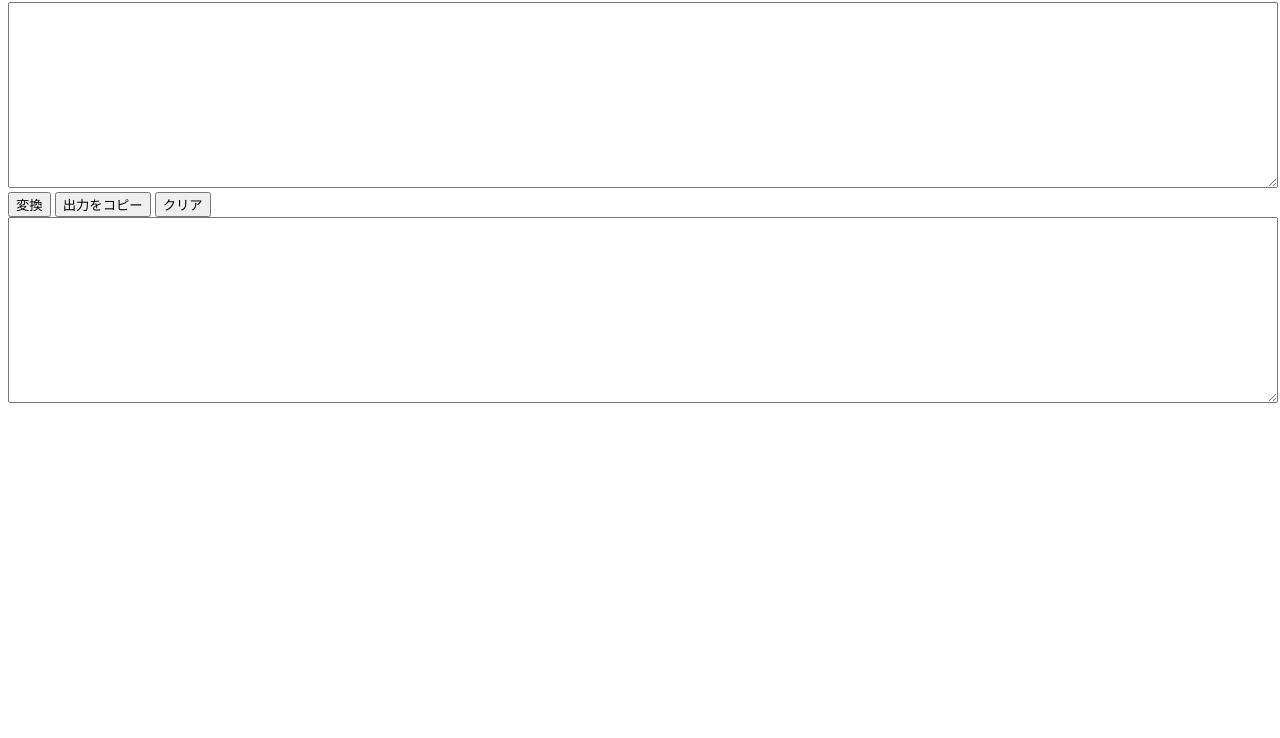
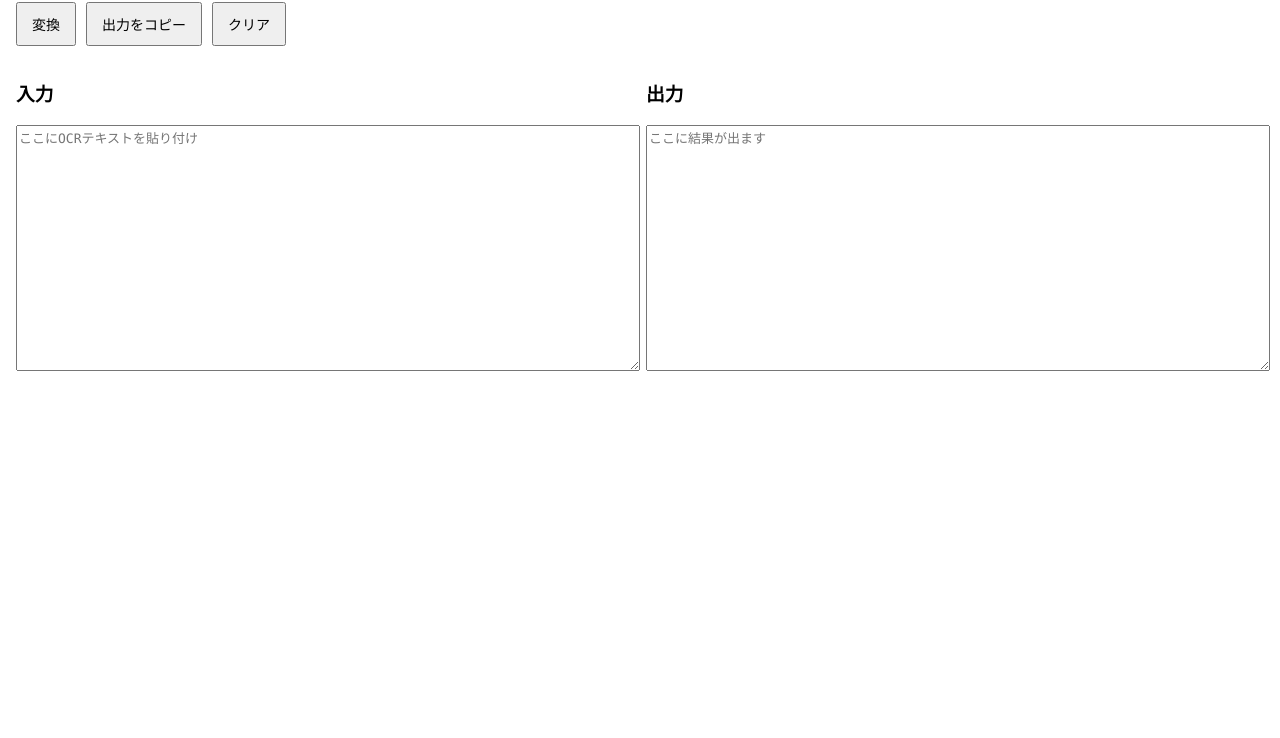
Before and after one commit to yearman/Hogen_DB_working, a plain HTML site: page Nihon_no_kotoba.html in a window 1280 px wide. Shown: the part 62-800 px from the top of the page. Drawn offline with Linux system fonts and the light colour scheme.

Commit message:
Update Nihon_no_kotoba.html

```diff
--- a/Nihon_no_kotoba.html
+++ b/Nihon_no_kotoba.html
@@ -1,22 +1,37 @@
 <!DOCTYPE html>
 <html lang="ja">
+  <head>
 <meta charset="utf-8">
 <title>「日本のことば」シリーズ作業用</title>
-
+  <style>
+    body { font-family: system-ui, -apple-system, "Hiragino Kaku Gothic ProN", "Yu Gothic", sans-serif; margin: 16px; }
+    textarea { width: 100%; min-height: 240px; font-family: ui-monospace, Menlo, Consolas, monospace; font-size: 13px; }
+    .row { display: grid; grid-template-columns: 1fr 1fr; gap: 12px; }
+    button { padding: 10px 14px; font-size: 14px; }
+    .hint { font-size: 12px; color: #555; line-height: 1.5; }
+    .box { border: 1px solid #ccc; border-radius: 8px; padding: 12px; margin-bottom: 12px; }
+    code { background:#f5f5f5; padding:2px 6px; border-radius:6px; }
+    .controls { display:flex; gap:10px; flex-wrap:wrap; align-items:center; margin: 10px 0 14px; }
+  </style>
+</head>
+  <body>
 <h3>「日本のことば」シリーズ作業用</h3>
-
-<textarea id="input" rows="12" style="width:100%;"></textarea>
-
 
   <div class="controls">
     <button onclick="convert()">変換</button>
     <button onclick="copyOut()">出力をコピー</button>
     <button onclick="clearAll()">クリア</button>
   </div>
-
-
-
-<textarea id="output" rows="12" style="width:100%;"></textarea>
+  <div class="row">
+    <div>
+      <h3>入力</h3>
+<textarea id="input" rows="12" placeholder="ここにOCRテキストを貼り付け"></textarea>
+    </div>
+    <div>
+      <h3>出力</h3>
+<textarea id="output" rows="12" placeholder="ここに結果が出ます"></textarea>
+    </div>
+  </div>
 
 <script>
 function convert() {
@@ -45,4 +60,5 @@ function clearAll() {
   document.getElementById("output").value = "";
 }
 </script>
+  </body>
 </html>
```
